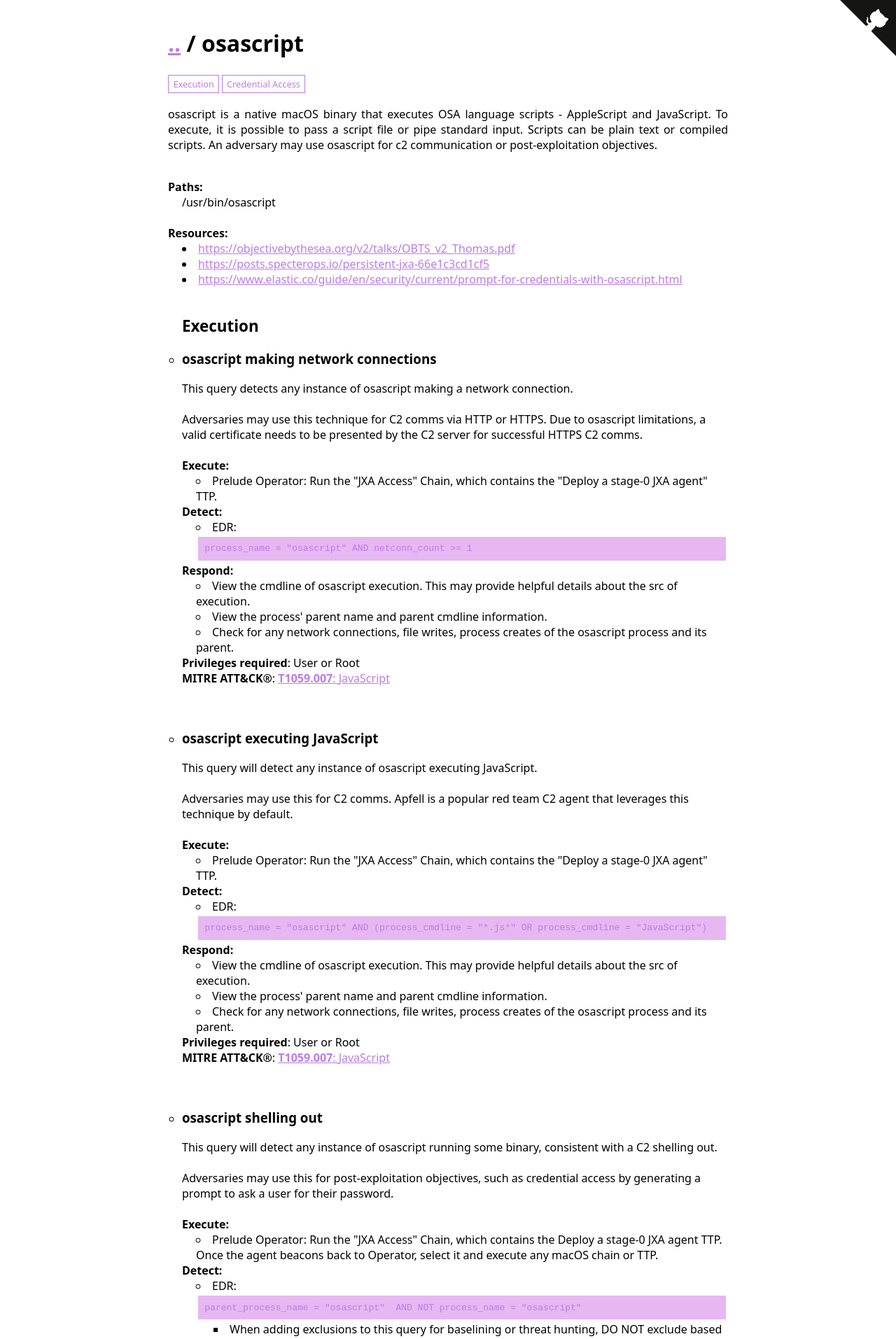
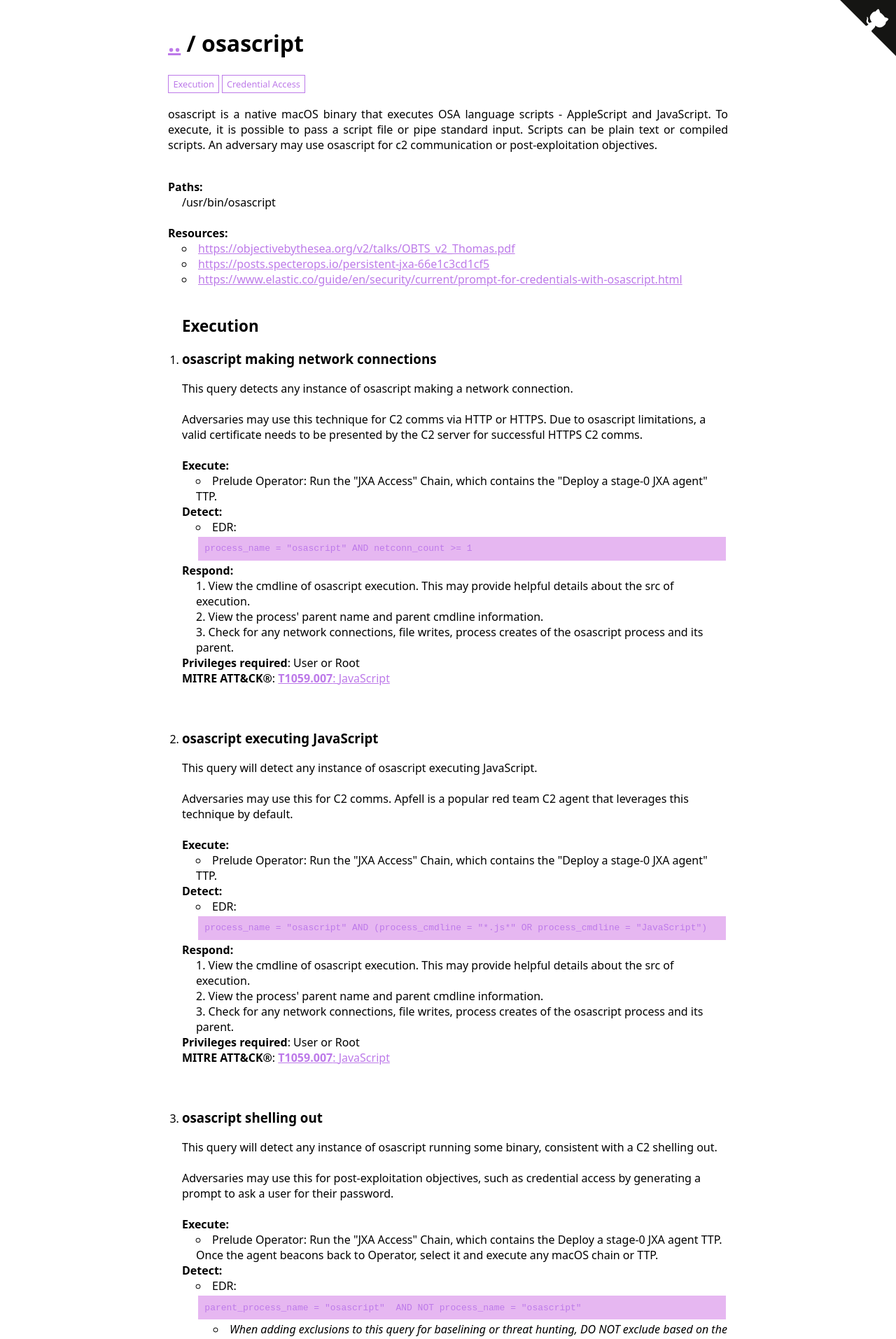
Before and after one commit to iThreatopedia/iThreatopedia.github.io, a Jekyll site: the page built from _iThreatopedia/macOS/osascript.md, in a window 1280 px wide. Shown: the top 1913 px of the page at 70% size. Built offline with Jekyll 4.4.1, drawn with Linux system fonts in a browser that asks for light colours.

Commit message:
CSS is fun

```diff
--- a/_layouts/technique.html
+++ b/_layouts/technique.html
@@ -89,7 +89,7 @@
 			{% if entity[0] == 'Notes' %}
 				<ul class="notes-padding">
 					{% assign value = entity[1] | escape %}
-					<li>{{value}}</li>
+					<li><em>{{value}}</em></li>
 				</ul>
 			{% else %}
 				{% assign value = entity[1] | escape %}
--- a/assets/style.scss
+++ b/assets/style.scss
@@ -227,19 +227,17 @@
     margin: 0;
     list-style-position: inside;
     padding-left: 20px;
-
+    list-style-type: circle;
 }
 
 ol {
     margin: 0;
     list-style-position: outside;
     padding-left: 20px;
-    list-style-type: circle;
 }
 
 .inside-list {
     list-style-position: inside;
-    list-style-type: circle;
 }
 
 .notes-padding {
```
